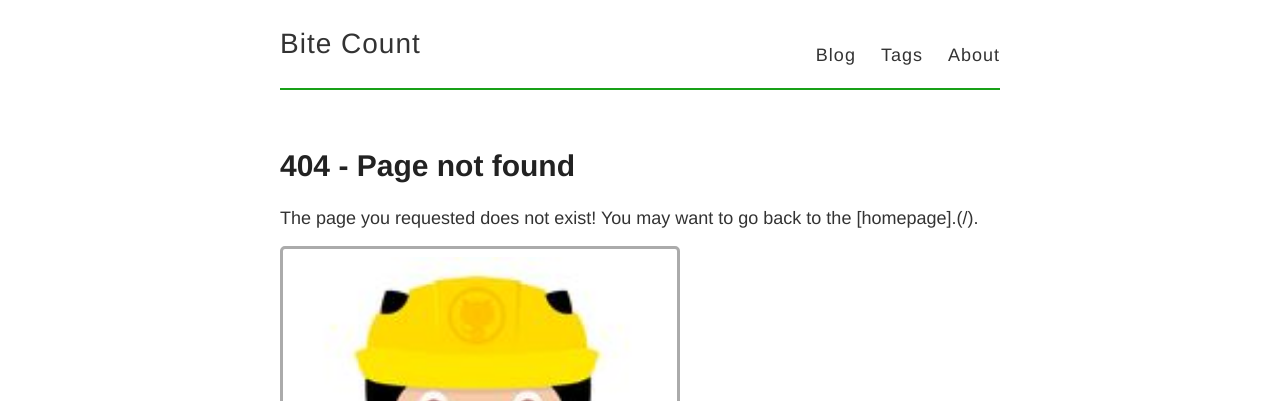
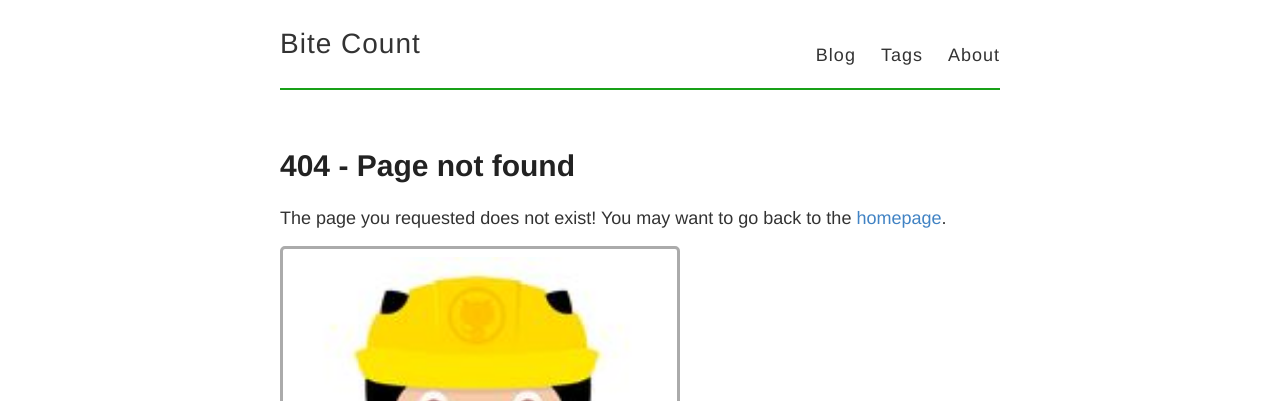
Before and after one commit to bitecount/bitecount.github.io, a Jekyll site: the page built from 404.md, in a window 1280 px wide. Shown: the top 401 px of the page. Built offline with Jekyll 4.4.1, drawn with Linux system fonts in a browser that asks for light colours.

Commit message:
fixing 404 link

```diff
--- a/404.md
+++ b/404.md
@@ -3,6 +3,6 @@ layout: page
 title: 404 - Page not found
 ---
 
-The page you requested does not exist! You may want to go back to the [homepage].({{ site.baseurl }}/).
+The page you requested does not exist! You may want to go back to the [homepage]({{ site.baseurl }}/).
 
 [<img src="{{ site.baseurl }}/images/404.jpg" alt="Constructocat by https://github.com/jasoncostello" style="width: 400px;"/>]({{ site.baseurl }}/)
```
